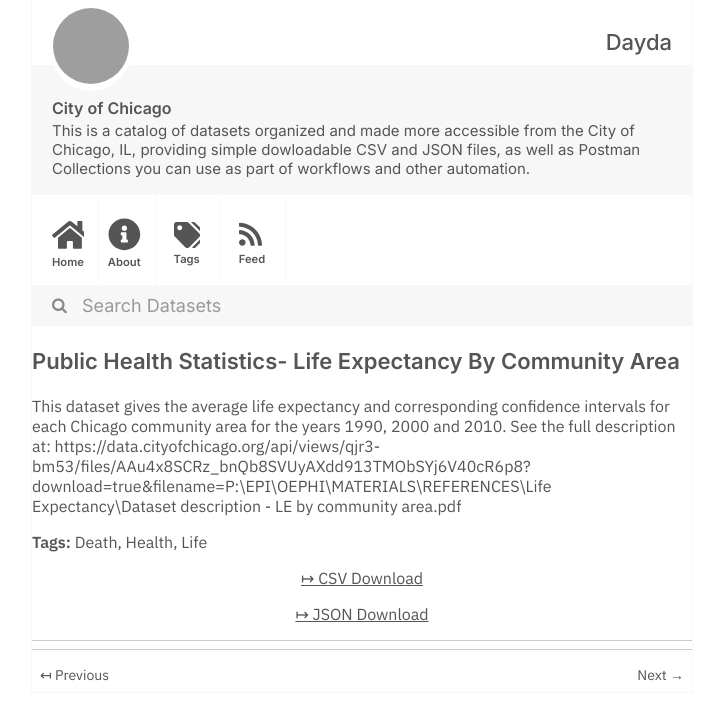
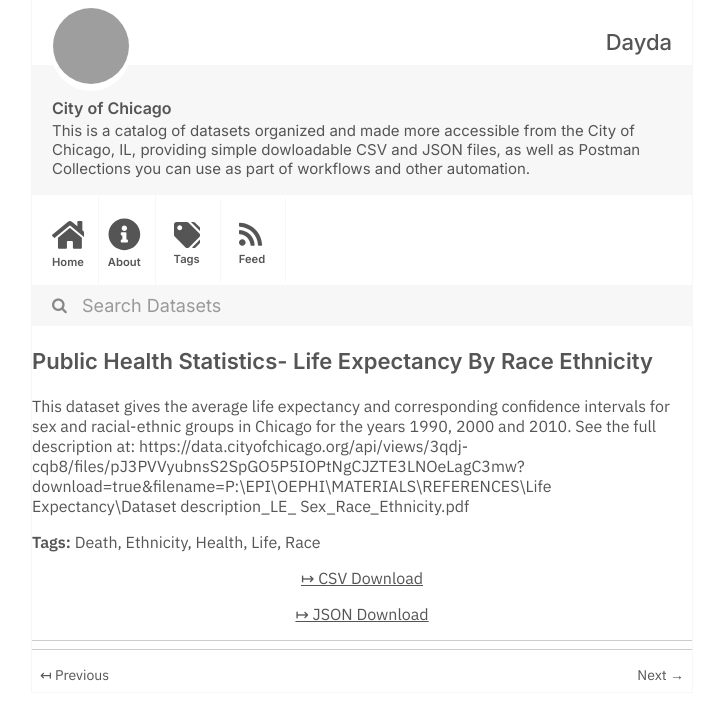
Before and after one commit to dayda-entities/city-of-chicago, a Jekyll site: the page built from _posts/2020-11-10-public-health-statistics-life-.md, in a window 1280 px wide, cut to the strip 0-720 px from the top of the page. Shown: the whole strip, without its empty margins (278-990 px from the left). Built offline with Jekyll 4.4.1, drawn with Linux system fonts in a browser that asks for light colours; grey boxes are pictures that could not be loaded.

Commit message:
Publish Data

```diff
--- a/_posts/2020-11-10-public-health-statistics-life-.md
+++ b/_posts/2020-11-10-public-health-statistics-life-.md
@@ -1,20 +1,23 @@
 ---
-title: Public Health Statistics- Life Expectancy By Community Area
-created: '2020-11-10T16:55:16.599920'
-modified: '2020-11-10T16:55:16.599931'
+title: Public Health Statistics- Life Expectancy By Race Ethnicity
+created: '2020-11-10T16:54:19.523195'
+modified: '2020-11-10T16:54:19.523206'
 state: active
 type: dataset
 tags:
   - Death
+  - Ethnicity
   - Health
   - Life
+  - Race
 groups:
   - Local Government
 csv_url: >-
-  https://data.cityofchicago.org/api/views/qjr3-bm53/rows.csv?accessType=DOWNLOAD
+  https://data.cityofchicago.org/api/views/3qdj-cqb8/rows.csv?accessType=DOWNLOAD
 json_url: >-
-  https://data.cityofchicago.org/api/views/qjr3-bm53/rows.json?accessType=DOWNLOAD
+  https://data.cityofchicago.org/api/views/3qdj-cqb8/rows.json?accessType=DOWNLOAD
 layout: post
 
 ---
-This dataset gives the average life expectancy and corresponding confidence intervals for each Chicago community area for the years 1990, 2000 and 2010.  See the full description at: https://data.cityofchicago.org/api/views/qjr3-bm53/files/AAu4x8SCRz_bnQb8SVUyAXdd913TMObSYj6V40cR6p8?download=true&filename=P:\EPI\OEPHI\MATERIALS\REFERENCES\Life Expectancy\Dataset description - LE by community area.pdf
+This dataset gives the average life expectancy and corresponding confidence intervals for sex and racial-ethnic groups in Chicago for the years 1990, 2000 and 2010.  See the full description at:
+https://data.cityofchicago.org/api/views/3qdj-cqb8/files/pJ3PVVyubnsS2SpGO5P5IOPtNgCJZTE3LNOeLagC3mw?download=true&filename=P:\EPI\OEPHI\MATERIALS\REFERENCES\Life Expectancy\Dataset description_LE_ Sex_Race_Ethnicity.pdf
```
